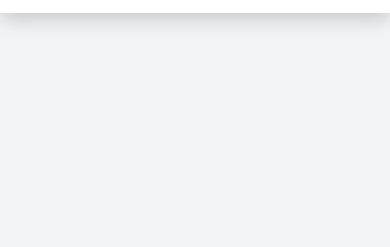
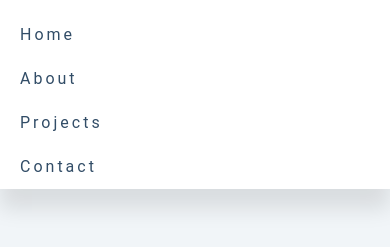
Before and after one commit to SviatlanaBuksa/Nav-bar-project, a plain HTML site: page index.html in a window 390 px wide. Shown: the part 67-314 px from the top of the page. Drawn offline with nearby package versions, Linux system fonts and the light colour scheme.

Commit message:
html and css drop-down menu

```diff
--- a/index.html
+++ b/index.html
@@ -23,7 +23,7 @@
           <div class="col logo">
             <a href="index.html"><img src="./img/logo.svg" alt="logo" /></a>
           </div>
-          <div class="col menu d-none d-lg-block">
+          <div class="col menu d-none d-md-block">
             <ul class="list-unstyled m-0">
               <li><a href="#">home</a></li>
               <li><a href="#">about</a></li>
@@ -31,7 +31,7 @@
               <li><a href="#">contact</a></li>
             </ul>
           </div>
-          <div class="col socials d-none d-lg-block">
+          <div class="col socials d-none d-md-block">
             <ul class="list-unstyled m-0">
               <li>
                 <a href="#"><i class="fa-brands fa-facebook"></i></a>
@@ -50,7 +50,7 @@
               </li>
             </ul>
           </div>
-          <div class="col bars d-block d-lg-none">
+          <div class="col bars d-block d-md-none">
             <i class="fa-solid fa-bars"></i>
           </div>
         </div>
--- a/style.css
+++ b/style.css
@@ -76,3 +76,29 @@ i:hover {
   cursor: pointer;
   color: hsl(205, 86%, 17%);
 }
+
+@media screen and (max-width: 768px) {
+  nav {
+    position: relative;
+  }
+
+  .menu {
+    display: block !important;
+    background-color: #fff;
+    position: absolute;
+    top: 80px;
+    left: 0;
+    text-align: left;
+    padding: 0;
+    box-shadow: 0 20px 20px rgba(0, 0, 0, 0.1);
+  }
+  li {
+    display: block;
+    padding: 10px 15px;
+    transition: 0.3s linear;
+  }
+  li:hover {
+    background-color: hsl(205, 86%, 81%);
+    padding-left: 30px;
+  }
+}
```
